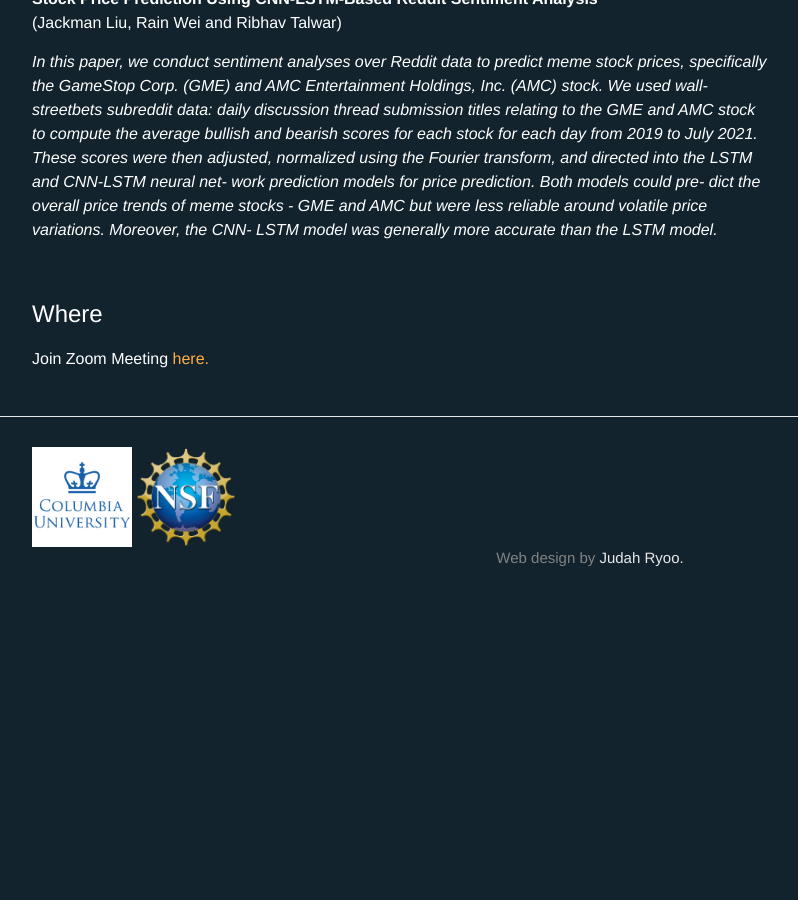
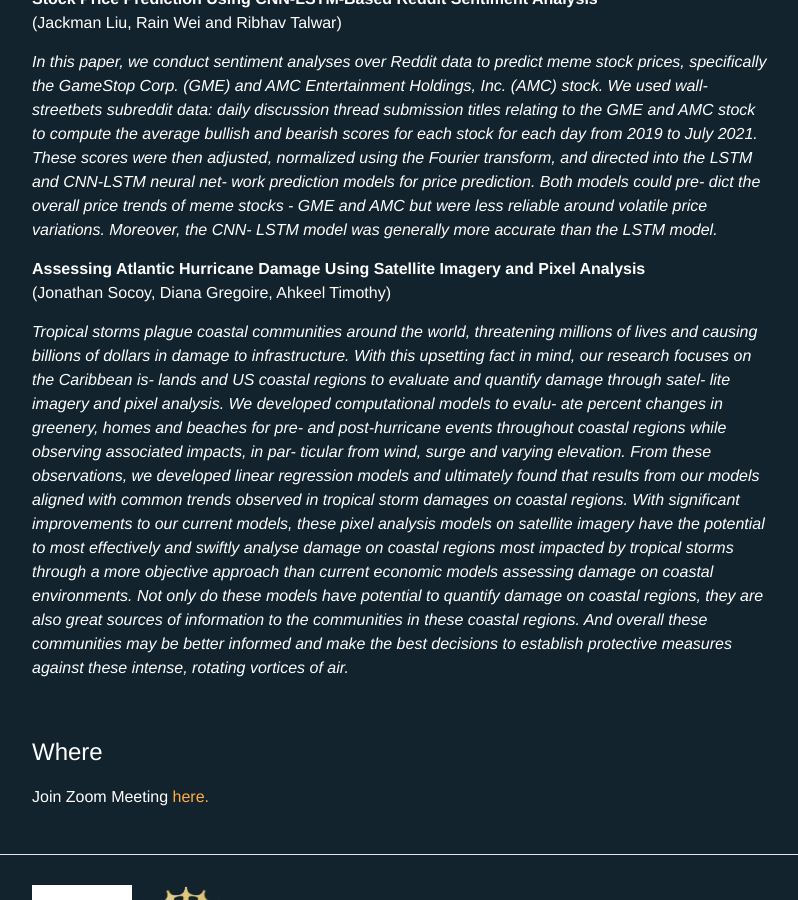
Before and after one commit to ColumbiaUndergradMathModeling/Home, a Jekyll site: the page built from pages/sums/su21.md, in a window 1280 px wide and 900 px high, scrolled down 2141 px. Shown: the whole window, without its empty margins (238-1036 px from the left). Built offline with Jekyll 4.4.1, drawn with Linux system fonts in a browser that asks for light colours; our own code applies the rules of GitHub Pages for plain Markdown files; before the commit the page ends 2771 px from its top, so only the background shows below that.

Commit message:
Update su21.md

```diff
--- a/pages/sums/su21.md
+++ b/pages/sums/su21.md
@@ -100,6 +100,29 @@ dict the overall price trends of meme stocks - GME and AMC but
 were less reliable around volatile price variations. Moreover, the CNN-
 LSTM model was generally more accurate than the LSTM model.*
 
+**Assessing Atlantic Hurricane Damage Using Satellite Imagery and Pixel Analysis** <br/>
+(Jonathan Socoy, Diana Gregoire, Ahkeel Timothy)
+
+*Tropical storms plague coastal communities around the world, threatening
+millions of lives and causing billions of dollars in damage to infrastructure.
+With this upsetting fact in mind, our research focuses on the Caribbean is-
+lands and US coastal regions to evaluate and quantify damage through satel-
+lite imagery and pixel analysis. We developed computational models to evalu-
+ate percent changes in greenery, homes and beaches for pre- and post-hurricane
+events throughout coastal regions while observing associated impacts, in par-
+ticular from wind, surge and varying elevation. From these observations, we
+developed linear regression models and ultimately found that results from our
+models aligned with common trends observed in tropical storm damages on
+coastal regions. With significant improvements to our current models, these pixel analysis
+models on satellite imagery have the potential to most effectively and swiftly
+analyse damage on coastal regions most impacted by tropical storms through
+a more objective approach than current economic models assessing damage
+on coastal environments. Not only do these models have potential to quantify
+damage on coastal regions, they are also great sources of information to the
+communities in these coastal regions. And overall these communities may be
+better informed and make the best decisions to establish protective measures
+against these intense, rotating vortices of air.*
+
 <p>&nbsp;</p>
 
 ## Where
```
